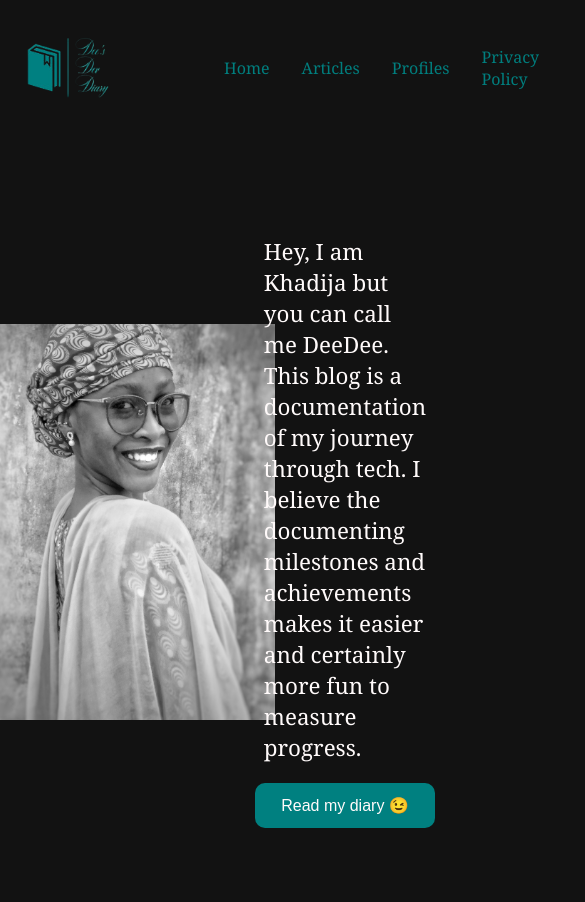
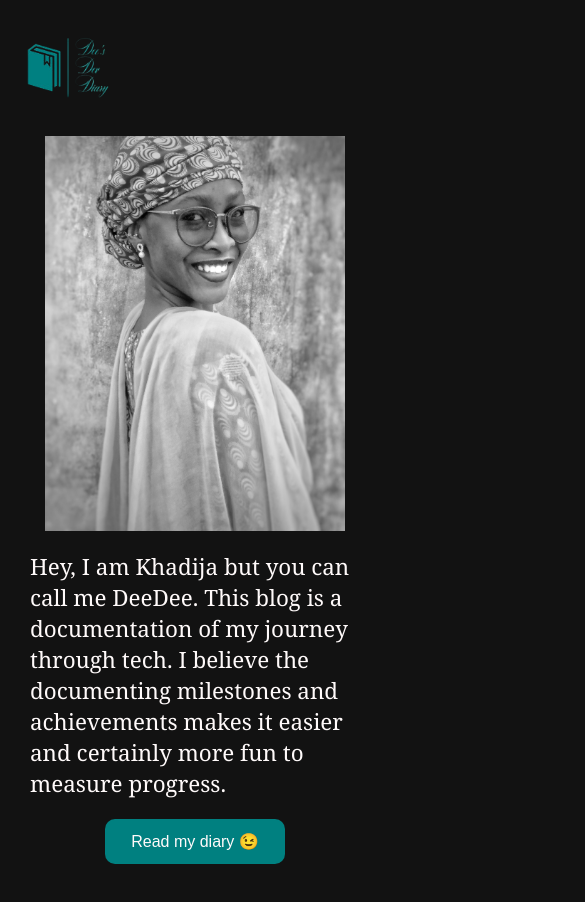
Before and after one commit to SLKhadeeja/dees-dev-diary, a Gatsby site: page / in a window 390 px wide. Shown: the top 902 px of the page, 585 px wide, since content can reach past the window. After the commit the page ends 864 px from the top, so only its background shows below. Built offline with nearby package versions, Linux system fonts and the light colour scheme; Gatsby itself is replaced by a stand-in of ours.

Commit message:
added responsive styles

```diff
--- a/src/components/heroSection/heroSection.css
+++ b/src/components/heroSection/heroSection.css
@@ -19,7 +19,7 @@ nav {
     background-color: transparent;
 }
 
-.nav-items {
+.desktop-nav-items {
     display: flex;
     align-items: center;
     padding: 0 5em;
@@ -43,7 +43,6 @@ nav {
     display: flex;
     flex-flow: column;
     align-items: center;
-    margin: 5em 0;
     width: 36%;
     text-align: center;
 }
@@ -84,3 +83,17 @@ nav {
 .primary-button-type:hover {
     background-color: var(--secondaryColor);
 }
+
+@media screen and (max-width: 480px){
+    .desktop-nav-items {
+        display: none;
+    }
+
+    .introduction {
+        flex-flow: column;
+    }
+
+    .hero-quote {
+        width: 100%;
+    }
+}
--- a/src/components/heroSection/heroSection.js
+++ b/src/components/heroSection/heroSection.js
@@ -8,7 +8,7 @@ const HeroSection = () => {
         <div className="hero-container">
            <nav className="desktop-nav">
                <img id="logo" src={Logo} alt="diary logo" />
-               <ul className="nav-items">
+               <ul className="desktop-nav-items">
                    <li className="nav-item">
                        Home
                    </li>
```
